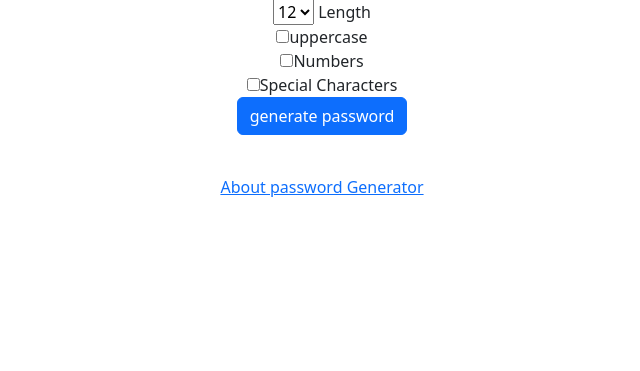
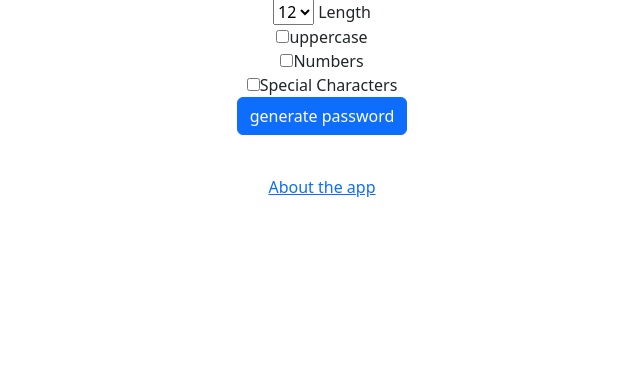
Before and after one commit to MeghanaVennampalli18/passgenerator-django, a Django app: page / in a window 1280 px wide. Shown: the part 57-428 px from the top of the page, without its empty margins (318-958 px from the left). Run offline with Django 3.2, Linux system fonts and the light colour scheme.

Commit message:
third commit

```diff
--- a/app2/templates/generator/home.html
+++ b/app2/templates/generator/home.html
@@ -24,5 +24,5 @@
 
 </form>
 <br>
-<a href="{% url 'about' %}">About password Generator</a>
+<a href="{% url 'about' %}">About the app</a>
 </div>
```
